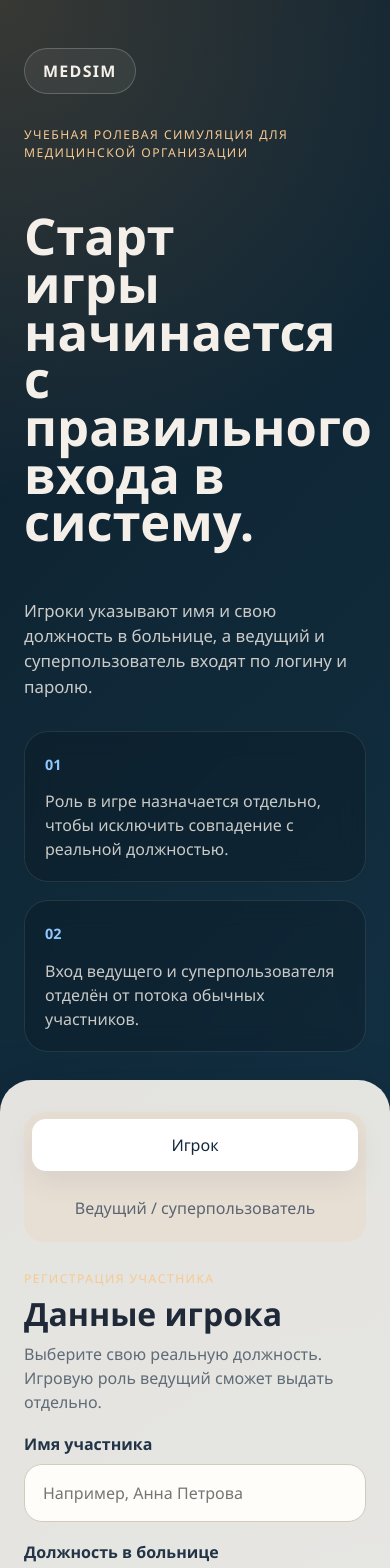
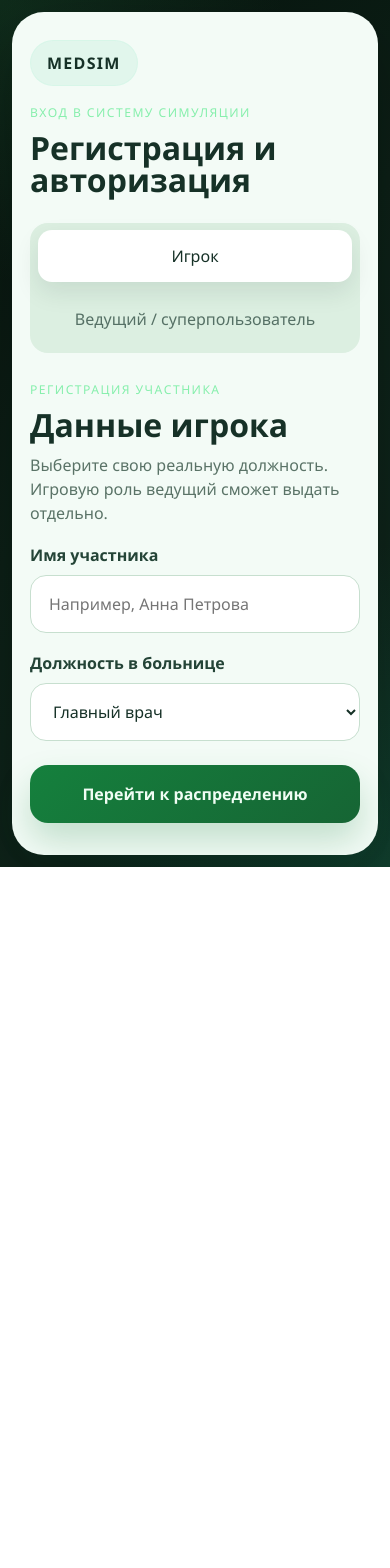
Before and after one commit to KarbonST/MedSim_front, a React (Vite) app: page / in a window 390 px wide. Shown: the top 1568 px of the page. After the commit the page ends 867 px from the top, so only its background shows below. Built offline with nearby package versions, Linux system fonts and the light colour scheme.

Commit message:
style: simplify registration layout and apply green theme

```diff
--- a/src/App.jsx
+++ b/src/App.jsx
@@ -48,28 +48,15 @@
 
   return (
     <main className="page-shell">
-      <section className="hero-panel">
-        <div className="brand-mark">MedSim</div>
-        <p className="eyebrow">Учебная ролевая симуляция для медицинской организации</p>
-        <h1>Старт игры начинается с правильного входа в систему.</h1>
-        <p className="hero-copy">
-          Игроки указывают имя и свою должность в больнице, а ведущий и
-          суперпользователь входят по логину и паролю.
-        </p>
+      <section className="form-panel">
+        <div className="panel-header">
+          <div className="brand-mark">MedSim</div>
+          <div className="panel-copy">
+            <p className="eyebrow">Вход в систему симуляции</p>
+            <h1>Регистрация и авторизация</h1>
+          </div>
+        </div>
 
-        <div className="hero-notes">
-          <article>
-            <span>01</span>
-            <p>Роль в игре назначается отдельно, чтобы исключить совпадение с реальной должностью.</p>
-          </article>
-          <article>
-            <span>02</span>
-            <p>Вход ведущего и суперпользователя отделён от потока обычных участников.</p>
-          </article>
-        </div>
-      </section>
-
-      <section className="form-panel">
         <div className="mode-switch" role="tablist" aria-label="Тип входа">
           <button
             type="button"
--- a/src/styles.css
+++ b/src/styles.css
@@ -1,10 +1,10 @@
 :root {
   font-family: "Manrope", "Segoe UI", sans-serif;
-  color: #f4efe8;
+  color: #ecfdf5;
   background:
-    radial-gradient(circle at top left, rgba(246, 173, 85, 0.18), transparent 28%),
-    radial-gradient(circle at bottom right, rgba(111, 168, 220, 0.24), transparent 32%),
-    linear-gradient(135deg, #0e1f2d 0%, #102a3a 48%, #16384f 100%);
+    radial-gradient(circle at top left, rgba(74, 222, 128, 0.12), transparent 30%),
+    radial-gradient(circle at bottom right, rgba(16, 185, 129, 0.16), transparent 34%),
+    linear-gradient(135deg, #07130d 0%, #0c1f16 45%, #10271d 100%);
   font-synthesis: none;
   text-rendering: optimizeLegibility;
   -webkit-font-smoothing: antialiased;
@@ -38,28 +38,36 @@
 }
 
 .page-shell {
-  display: grid;
-  grid-template-columns: 1.1fr 0.9fr;
+  display: flex;
+  align-items: center;
+  justify-content: center;
   min-height: 100vh;
-}
-
-.hero-panel {
-  padding: 72px 64px;
-  display: flex;
-  flex-direction: column;
-  justify-content: space-between;
+  padding: 24px;
 }
 
 .brand-mark {
   width: fit-content;
-  padding: 10px 18px;
-  border: 1px solid rgba(244, 239, 232, 0.22);
+  padding: 10px 16px;
+  border: 1px solid rgba(167, 243, 208, 0.16);
   border-radius: 999px;
-  backdrop-filter: blur(18px);
-  background: rgba(255, 255, 255, 0.06);
+  background: rgba(16, 185, 129, 0.08);
   font-weight: 700;
   letter-spacing: 0.08em;
   text-transform: uppercase;
+}
+
+.panel-header {
+  display: flex;
+  flex-direction: column;
+  gap: 18px;
+  margin-bottom: 28px;
+}
+
+.panel-copy h1 {
+  margin: 10px 0 0;
+  font-size: clamp(2rem, 4vw, 3rem);
+  line-height: 0.98;
+  color: #163127;
 }
 
 .eyebrow,
@@ -68,62 +76,19 @@
   text-transform: uppercase;
   letter-spacing: 0.12em;
   font-size: 0.76rem;
-  color: #f7c992;
-}
-
-.hero-panel h1 {
-  margin: 18px 0 20px;
-  max-width: 12ch;
-  font-size: clamp(3rem, 6vw, 5.6rem);
-  line-height: 0.94;
-}
-
-.hero-copy {
-  margin: 0;
-  max-width: 560px;
-  font-size: 1.05rem;
-  color: rgba(244, 239, 232, 0.82);
-}
-
-.hero-notes {
-  display: grid;
-  grid-template-columns: repeat(2, minmax(0, 1fr));
-  gap: 18px;
-  margin-top: 48px;
-}
-
-.hero-notes article {
-  padding: 20px;
-  border: 1px solid rgba(244, 239, 232, 0.1);
-  border-radius: 24px;
-  background: rgba(8, 16, 24, 0.26);
-  backdrop-filter: blur(12px);
-}
-
-.hero-notes span {
-  display: inline-flex;
-  margin-bottom: 14px;
-  color: #8fc7ff;
-  font-size: 0.9rem;
-  font-weight: 700;
-}
-
-.hero-notes p {
-  margin: 0;
-  color: rgba(244, 239, 232, 0.82);
+  color: #86efac;
 }
 
 .form-panel {
+  min-width: 0;
   display: flex;
   flex-direction: column;
-  justify-content: center;
-  padding: 48px;
-  background: rgba(247, 243, 238, 0.92);
-  color: #1f2937;
-  border-top-left-radius: 40px;
-  border-bottom-left-radius: 40px;
-  margin: 18px 18px 18px 0;
-  box-shadow: 0 20px 60px rgba(7, 15, 23, 0.32);
+  width: min(100%, 620px);
+  padding: 40px;
+  background: #f3fbf6;
+  color: #163127;
+  border-radius: 32px;
+  box-shadow: 0 24px 60px rgba(3, 10, 7, 0.22);
 }
 
 .mode-switch {
@@ -131,24 +96,24 @@
   grid-template-columns: repeat(2, 1fr);
   gap: 10px;
   padding: 8px;
-  border-radius: 20px;
-  background: #e8dfd4;
+  border-radius: 18px;
+  background: #dcefe1;
 }
 
 .mode-button {
   border: 0;
   border-radius: 14px;
   padding: 14px 16px;
-  color: #5b6470;
+  color: #557065;
   background: transparent;
   transition: background-color 160ms ease, color 160ms ease, transform 160ms ease;
 }
 
 .mode-button.active {
   background: #ffffff;
-  color: #13283a;
+  color: #163127;
   transform: translateY(-1px);
-  box-shadow: 0 10px 30px rgba(16, 42, 58, 0.08);
+  box-shadow: 0 10px 24px rgba(22, 49, 39, 0.1);
 }
 
 .entry-form {
@@ -156,6 +121,7 @@
   display: flex;
   flex-direction: column;
   gap: 18px;
+  width: 100%;
 }
 
 .form-heading h2 {
@@ -166,36 +132,38 @@
 
 .form-heading p:last-child {
   margin: 0;
-  color: #5f6b76;
+  color: #5a7367;
 }
 
 .field {
   display: flex;
   flex-direction: column;
   gap: 8px;
+  min-width: 0;
 }
 
 .field span {
   font-weight: 700;
-  color: #223446;
+  color: #244437;
 }
 
 .field input,
 .field select {
   width: 100%;
-  border: 1px solid #d4cabc;
-  border-radius: 18px;
+  min-width: 0;
+  border: 1px solid #c7dfcf;
+  border-radius: 16px;
   padding: 16px 18px;
-  background: #fffdfa;
-  color: #13283a;
+  background: #ffffff;
+  color: #163127;
   outline: none;
   transition: border-color 160ms ease, box-shadow 160ms ease;
 }
 
 .field input:focus,
 .field select:focus {
-  border-color: #d97706;
-  box-shadow: 0 0 0 4px rgba(217, 119, 6, 0.12);
+  border-color: #22c55e;
+  box-shadow: 0 0 0 4px rgba(34, 197, 94, 0.14);
 }
 
 .access-cards {
@@ -209,21 +177,22 @@
   display: flex;
   flex-direction: column;
   gap: 6px;
+  min-width: 0;
   padding: 18px;
-  border-radius: 20px;
-  border: 1px solid #d9cfbf;
-  background: #fff9f2;
-  color: #43515d;
+  border-radius: 18px;
+  border: 1px solid #cfe2d5;
+  background: #fbfffc;
+  color: #4f695c;
 }
 
 .access-card strong {
-  color: #102a3a;
+  color: #163127;
 }
 
 .access-card.active {
-  border-color: #d97706;
-  background: #fff0dc;
-  box-shadow: 0 12px 30px rgba(217, 119, 6, 0.12);
+  border-color: #22c55e;
+  background: #eefcf1;
+  box-shadow: 0 12px 24px rgba(34, 197, 94, 0.12);
 }
 
 .primary-button {
@@ -231,10 +200,10 @@
   border: 0;
   border-radius: 18px;
   padding: 17px 22px;
-  background: linear-gradient(135deg, #d97706 0%, #b45309 100%);
-  color: #fff7ed;
+  background: linear-gradient(135deg, #15803d 0%, #166534 100%);
+  color: #f0fdf4;
   font-weight: 700;
-  box-shadow: 0 18px 34px rgba(180, 83, 9, 0.25);
+  box-shadow: 0 18px 34px rgba(21, 128, 61, 0.22);
 }
 
 .primary-button:hover {
@@ -243,27 +212,11 @@
 
 @media (max-width: 980px) {
   .page-shell {
-    grid-template-columns: 1fr;
-  }
-
-  .hero-panel {
-    padding: 48px 24px 28px;
-    gap: 32px;
-  }
-
-  .hero-panel h1 {
-    max-width: 10ch;
-  }
-
-  .hero-notes {
-    grid-template-columns: 1fr;
-    margin-top: 0;
+    padding: 16px;
   }
 
   .form-panel {
-    margin: 0;
-    border-radius: 32px 32px 0 0;
-    padding: 32px 24px 40px;
+    padding: 28px 24px 32px;
   }
 }
 
@@ -273,7 +226,12 @@
     grid-template-columns: 1fr;
   }
 
-  .hero-panel h1 {
-    font-size: clamp(2.4rem, 13vw, 4rem);
+  .page-shell {
+    padding: 12px;
+  }
+
+  .form-panel {
+    padding-left: 18px;
+    padding-right: 18px;
   }
 }
```
